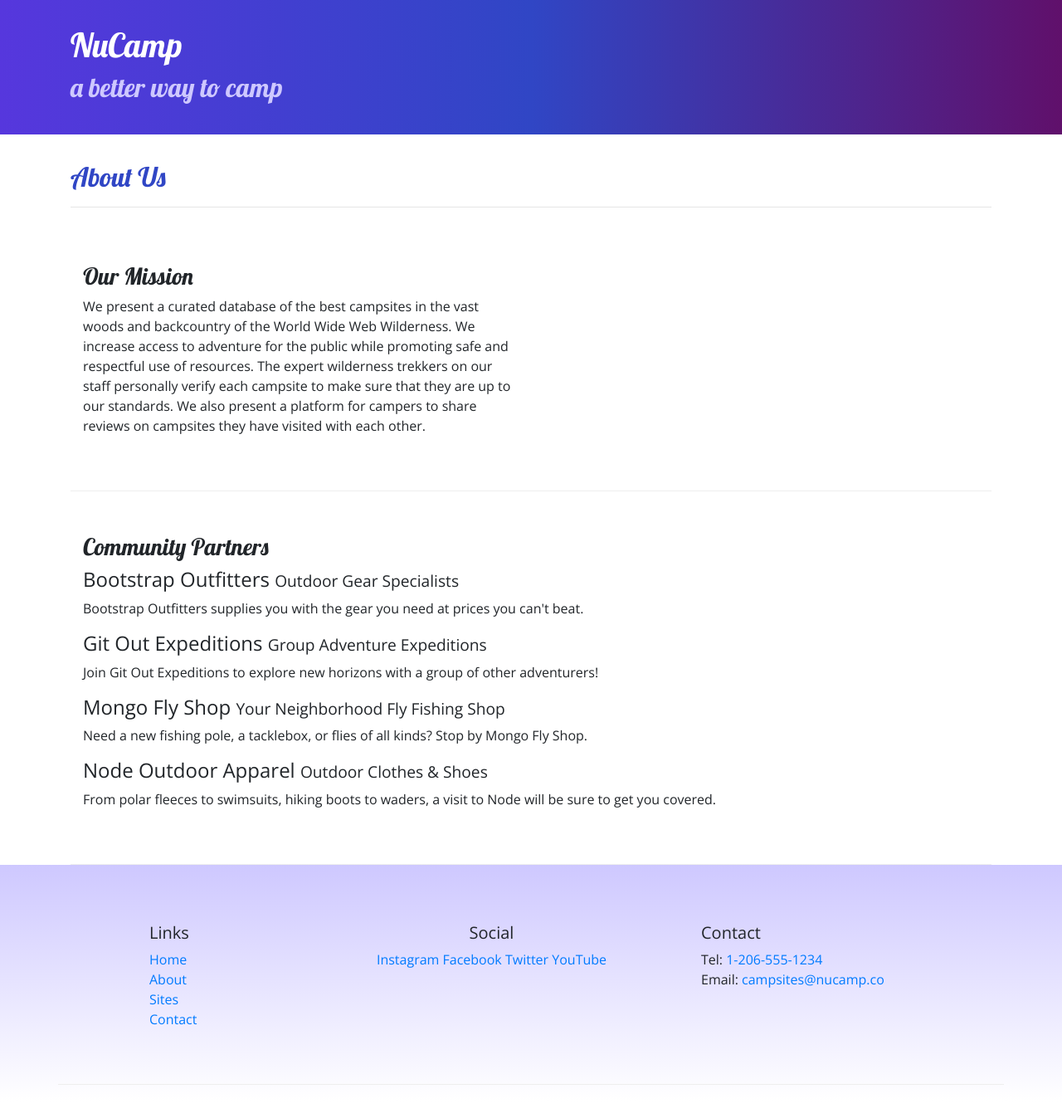
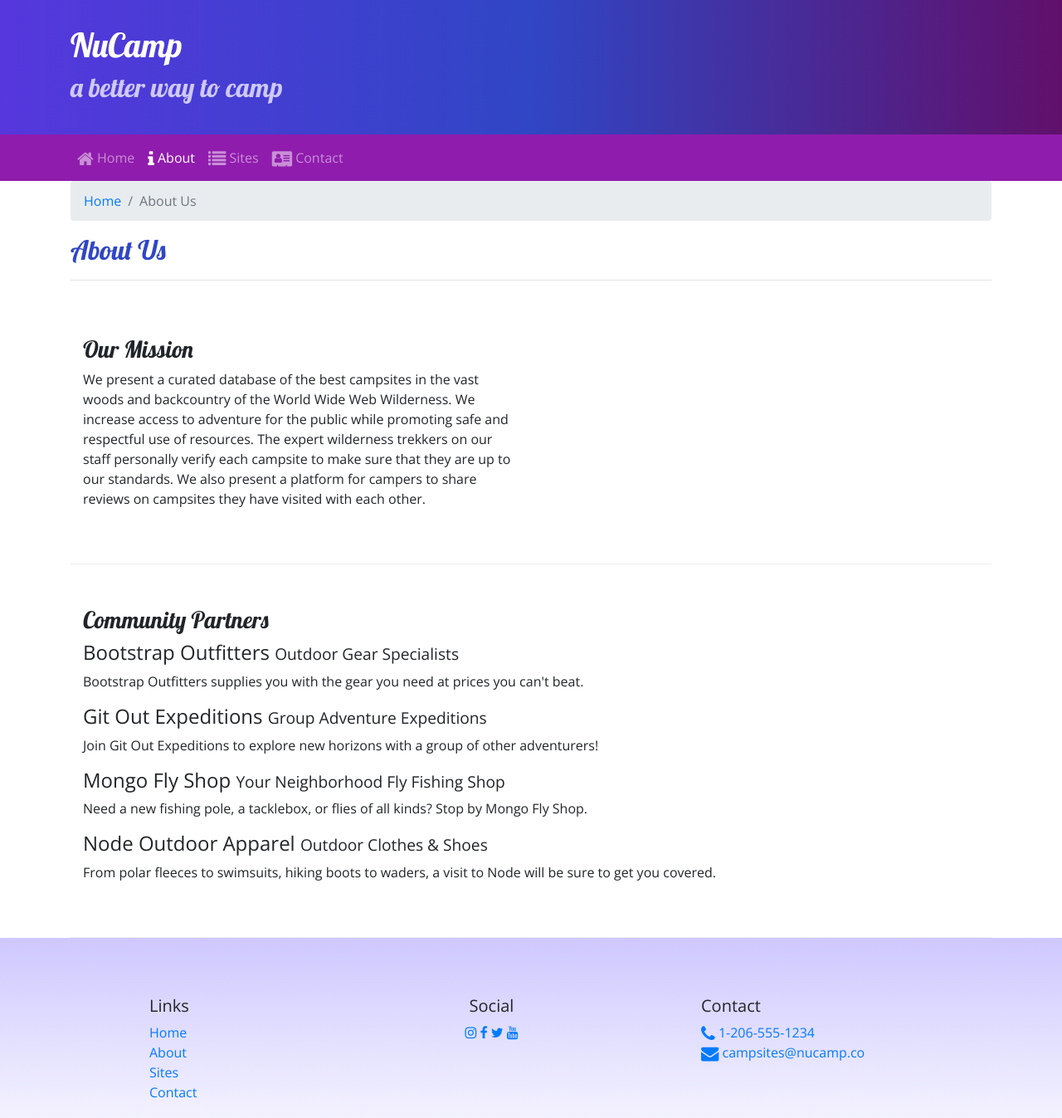
Before and after one commit to capricious-slingshot/miniature-octo-glampsites, a website: page aboutus.html in a window 1280 px wide. Shown: the top 1347 px of the page at 83% size. Drawn offline with nearby package versions, Linux system fonts and the light colour scheme.

Commit message:
adding in navigation and font-awesome icons

```diff
--- a/aboutus.html
+++ b/aboutus.html
@@ -4,6 +4,7 @@
     <meta charset="utf-8" />
     <meta name="viewport" content="width=device-width, initial-scale=1" />
     <link rel="stylesheet" href="node_modules/bootstrap/dist/css/bootstrap.min.css" />
+    <link rel="stylesheet" href="node_modules/font-awesome/css/font-awesome.min.css" />
     <link rel="stylesheet" href="https://fonts.googleapis.com/css?family=Lobster|Open+Sans" />
     <link rel="stylesheet" href="css/application.css" />
     <title>NuCamp: A Better Way To Camp</title>
@@ -19,10 +20,28 @@
         </div>
       </div>
     </header>
-    <div>
+    <nav class="navbar navbar-expand-sm navbar-dark sticky-top">
+      <div class="container">
+        <button class="navbar-toggler ml-auto" type="button" data-toggle="collapse" data-toggle="#nucampNavbar">
+          <span class="navbar-toggler-icon"></span>
+        </button>
+        <div class="collapse navbar-collapse" id="nucampNavbar">
+          <ul class="navbar-nav">
+            <li class="nav-item"><a href="/" class="nav-link"><i class="fa fa-home fa-lg"></i> Home</a></li>
+            <li class="nav-item active"><a href="#" class="nav-link"><i class="fa fa-info fa-lg"></i> About</a></li>
+            <li class="nav-item"><a href="#" class="nav-link"><i class="fa fa-list fa-lg"></i> Sites</a></li>
+            <li class="nav-item"><a href="#" class="nav-link"><i class="fa fa-address-card fa-lg"></i> Contact</a></li>
+          </ul>
+        </div>
+      </div>
+    </nav>
     <div class="container">
       <div class="row">
         <div class="col">
+          <ol class="breadcrumb">
+            <li class="breadcrumb-item"><a href="/">Home</a></li>
+            <li class="breadcrumb-item active">About Us</li>
+          </ol>
           <h2>About Us</h2>
           <hr />
         </div>
@@ -65,15 +84,15 @@
           </div>
           <div class="col-6 col-sm-5 text-center">
             <h5>Social</h5>
-            <a href="http://instagram.com/">Instagram</a>
-            <a href="http://facebook.com/">Facebook</a>
-            <a href="http://twitter.com/">Twitter</a>
-            <a href="http://youtube.com/">YouTube</a>
+            <a href="http://instagram.com/"><i class="fa fa-instagram"></i></a>
+            <a href="http://facebook.com/"><i class="fa fa-facebook"></i></a>
+            <a href="http://twitter.com/"><i class="fa fa-twitter"></i></a>
+            <a href="http://youtube.com/"><i class="fa fa-youtube"></i></a>
           </div>
           <div class="col col-sm-4">
             <h5>Contact</h5>
-            Tel: <a href="tel:12065551234">1-206-555-1234</a><br />
-            Email: <a href="mailto:campsites@nucamp.co">campsites@nucamp.co</a>
+            <i class="fa fa-phone fa-lg text-primary"></i> <a href="tel:12065551234">1-206-555-1234</a><br />
+            <i class="fa fa-envelope fa-lg text-primary"></i> <a href="mailto:campsites@nucamp.co">campsites@nucamp.co</a>
           </div>
         </div>
       </div>
--- a/css/application.css
+++ b/css/application.css
@@ -20,6 +20,7 @@ footer {
 }
 
 .jumbotron {
+  margin: 0;
   padding: 30px;
   background-image: linear-gradient(to right, #5637DD, #3046C5, #60106B);
   color: white;
@@ -30,3 +31,7 @@ footer {
   border-bottom: 1px ridge;
   min-height: 200px;
 }
+
+.navbar{
+  background-color: #901CAD;
+}
--- a/package.json
+++ b/package.json
@@ -15,6 +15,7 @@
   },
   "dependencies": {
     "bootstrap": "^4.5.2",
+    "font-awesome": "^4.7.0",
     "jquery": "^3.5.1",
     "popper.js": "^1.16.1"
   }
```
Also changed, not shown: index.html (+23 -7 lines), 1 other file. Lines whose indentation alone changed are shown as unchanged.
